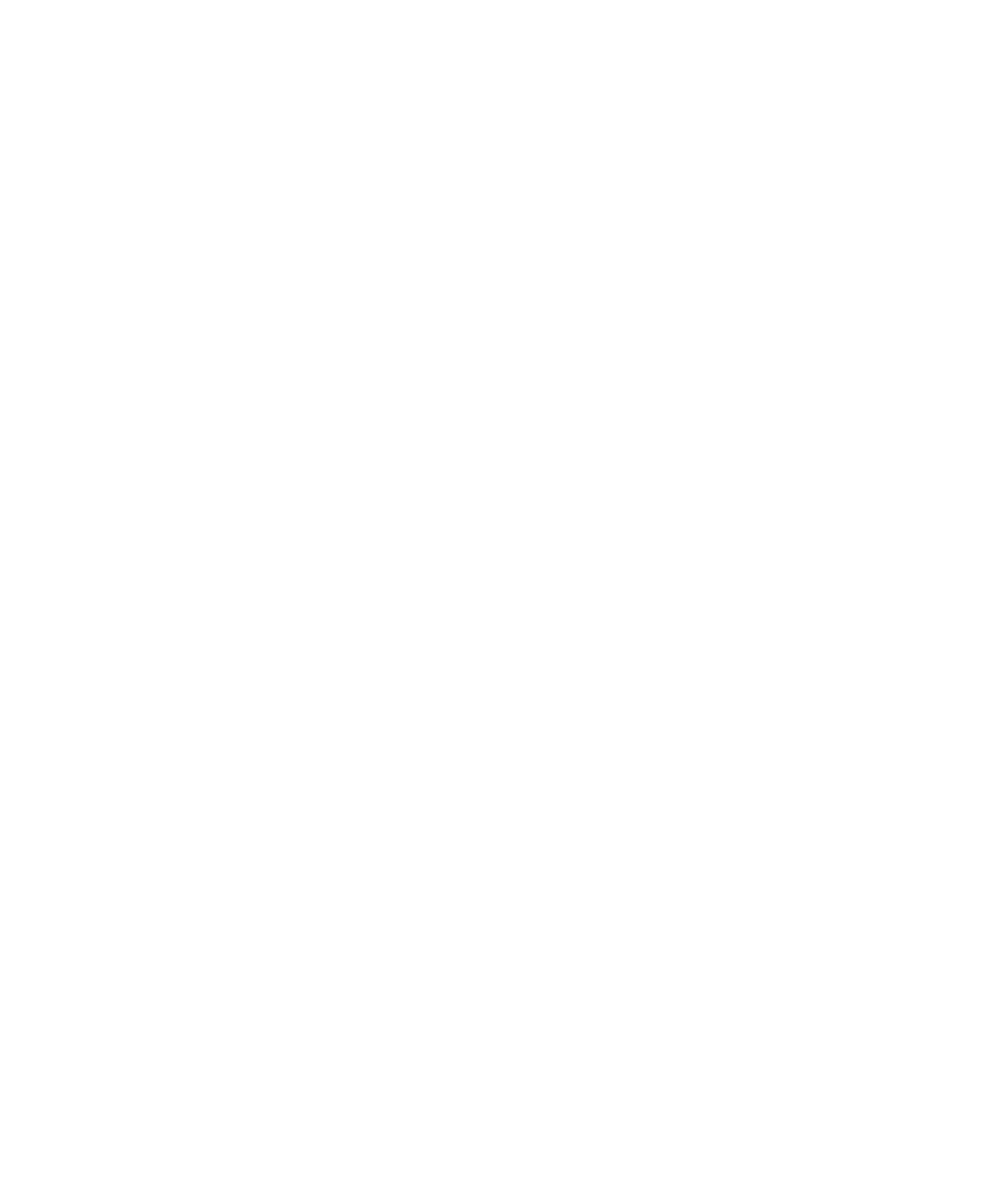
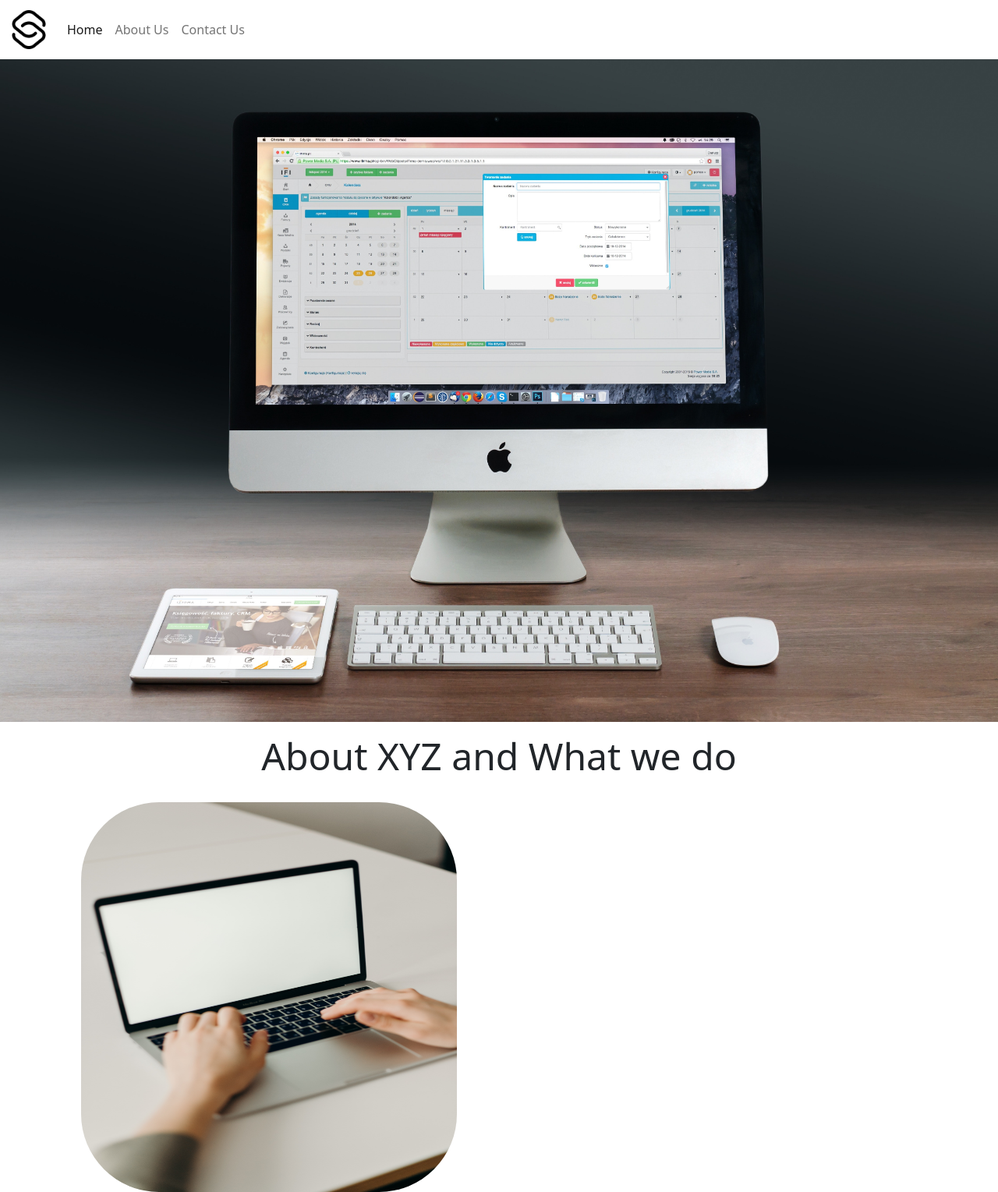
Before and after one commit to Layashree/vvt_single_page_website_aug_2021, a plain HTML site: page index.html in a window 1280 px wide. Shown: the whole page at 78% size. Before the commit the page ends 800 px from the top, so only its background shows below. Drawn offline with nearby package versions, Linux system fonts and the light colour scheme.

Commit message:
added nav,header and about us section

```diff
--- a/index.html
+++ b/index.html
@@ -23,6 +23,61 @@
     </head>
     <body>
 
+        <header>
+
+            <nav class="navbar navbar-expand-lg navbar-light sticky-top">
+                <div class="container-fluid">
+                    <a class="navbar-brand" href="index.html">
+                        <img src="assets/images/logo/logo.png" width="50px">
+                    </a>
+
+                    <button class="navbar-toggler" type="button" data-bs-toggle="collapse" data-bs-target="#navbar">
+                        <span class="navbar-toggler-icon"></span>
+                    </button>
+
+                    <div class="collapse navbar-collapse" id="navbar">
+
+                        <ul class="navbar-nav">
+                            <li class="nav-item">
+                                <a class="nav-link active" href="index.html">Home</a>
+                            </li>
+                            <li class="nav-item">
+                                <a class="nav-link" href="#about-us">About Us</a>
+                            </li>
+                            <li class="nav-item">
+                                <a class="nav-link" href="#contact-us">Contact Us</a>
+                            </li>
+                        </ul>
+                    </div>
+                </div>
+            </nav>
+            <div id="header">
+                <img src="assets/images/webimg/header-bg.jpg" class="img-fluid" alt="Header Img" style="height: 500x !important;;">
+            </div>
+        </header>
+        <main>
+            <div id="about-us" style="padding-top: 15px !important;">
+                <div class="container  text-center">
+                    <span class="display-5">About XYZ and What we do</span>
+                </div>
+                <div class="row">
+                    <div class="col-md-6 col-lg-2 col-xl-6 col-xxl-6 col-sm-12">
+                        <div class="container contents" style="padding-top:30px;">
+                            <img src="assets/images/webimg/about-us.jpg" class="img-fluid" alt="About-Us-Image" style="position: absolute;width: 482px;height: 500px;left: 104px;border-radius: 100px;">
+                        </div>
+                    </div>
+                    <div class="col-md-6 col-lg-2 col-xl-6 col-xxl-6 col-sm-12">
+
+                    </div>
+                </div>
+            </div>
+            <div id="contact-us">
+
+            </div>
+        </main>
+        <footer>
+
+        </footer>
         <!--JS Section-->
         <script src="https://ajax.googleapis.com/ajax/libs/jquery/3.6.0/jquery.min.js"></script>
         <script src="https://cdn.jsdelivr.net/npm/@popperjs/core@2.9.3/dist/umd/popper.min.js" integrity="sha384-eMNCOe7tC1doHpGoWe/6oMVemdAVTMs2xqW4mwXrXsW0L84Iytr2wi5v2QjrP/xp" crossorigin="anonymous"></script>
```
